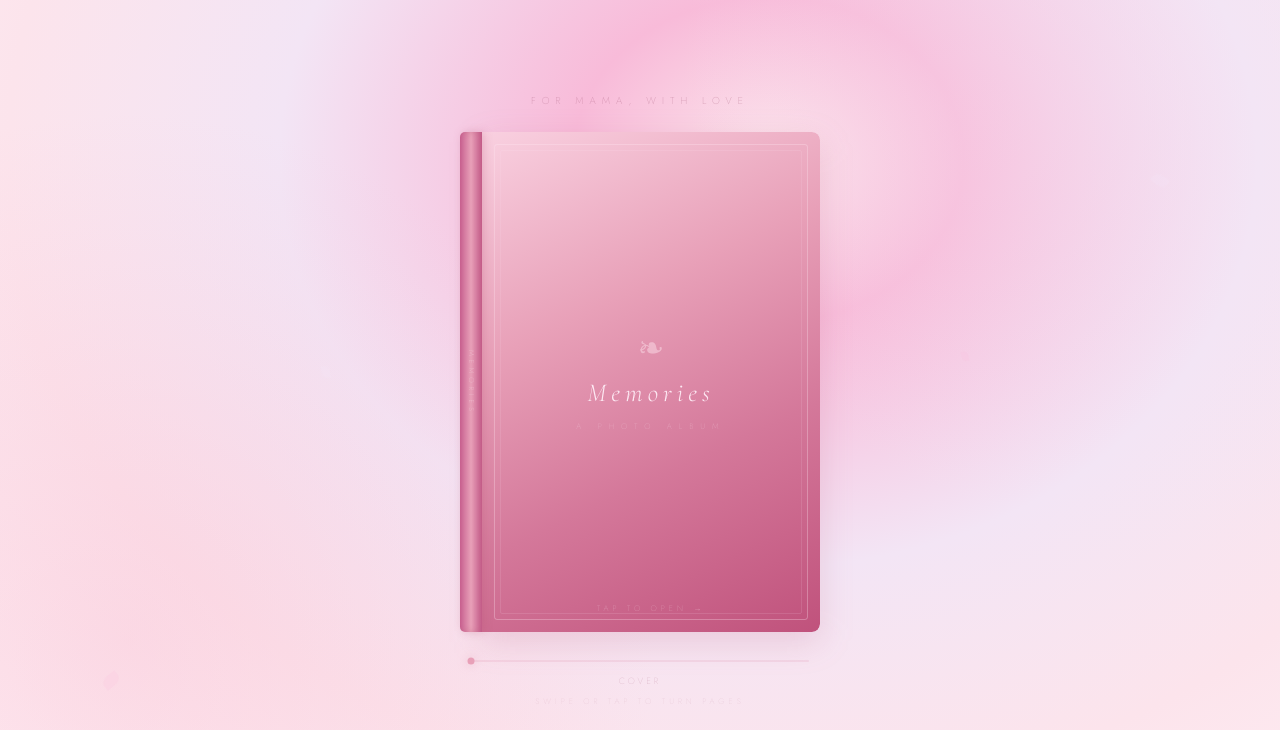
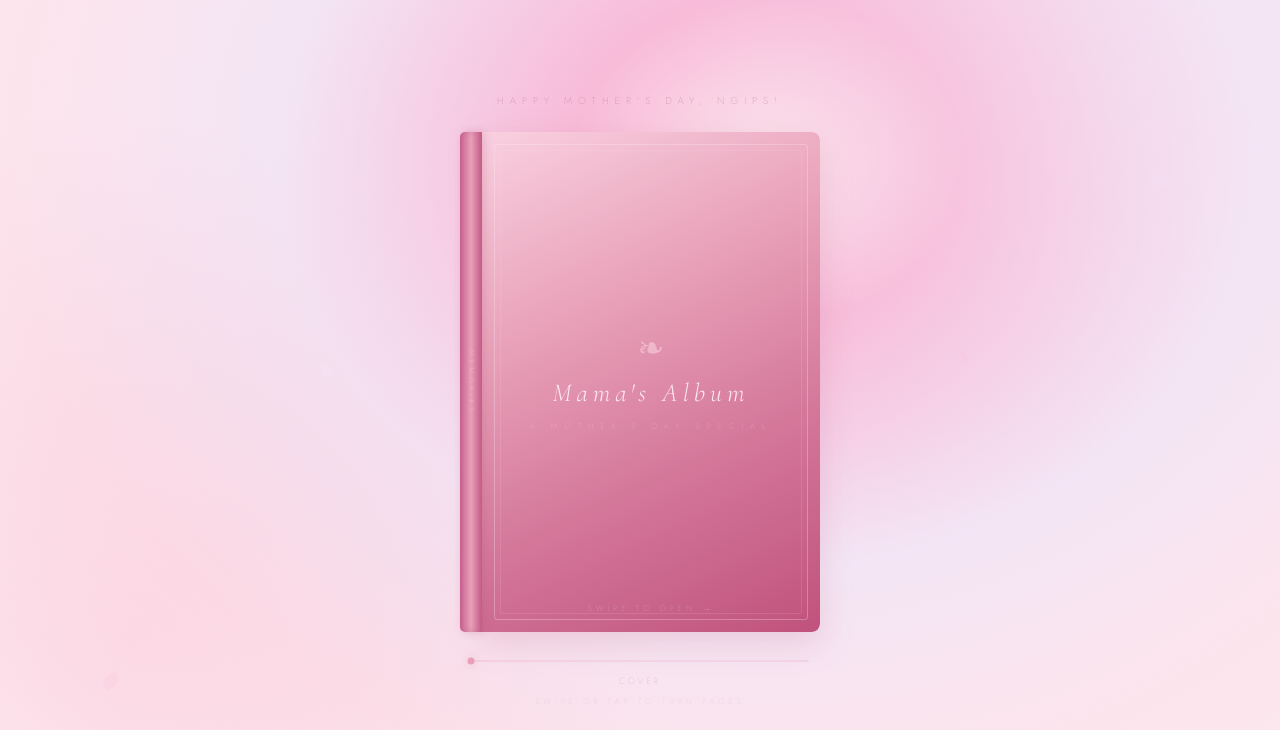
Before and after one commit to chokn3/mama-album, a React (Vite) app: page / in a window 1280 px wide. Shown: the top 730 px of the page. Built offline with nearby package versions, Linux system fonts and the light colour scheme.

Commit message:
changed the wordings

```diff
--- a/src/App.jsx
+++ b/src/App.jsx
@@ -99,7 +99,7 @@ function CoverPage() {
           fontStyle: "italic",
         }}
       >
-        Memories
+        Mama's Album
       </span>
       <span
         style={{
@@ -111,7 +111,7 @@ function CoverPage() {
           fontWeight: 200,
         }}
       >
-        a photo album
+        a mother's day special
       </span>
       <span
         style={{
@@ -125,7 +125,7 @@ function CoverPage() {
           fontWeight: 200,
         }}
       >
-        tap to open →
+        swipe to open →
       </span>
     </div>
   );
@@ -441,7 +441,7 @@ export default function App() {
             position: "relative",
           }}
         >
-          for mama, with love
+          happy mother's day, ngips!
         </p>
 
         {/* Book */}
```
